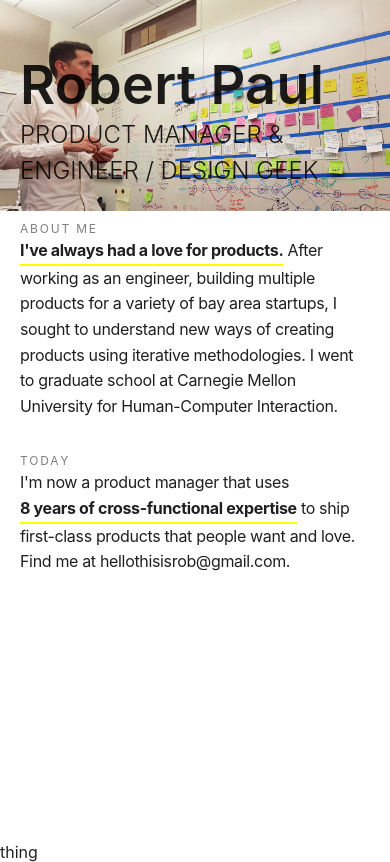
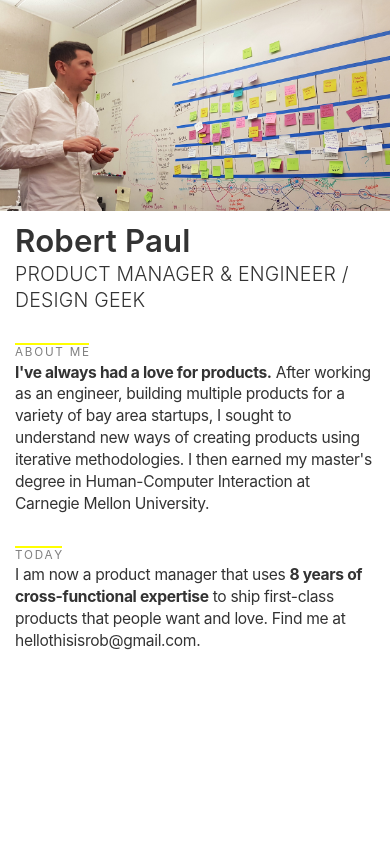
Before and after one commit to robert-paul/robertpaul.co, a React (Create React App) app: page / in a window 390 px wide. Built offline with nearby package versions, Linux system fonts and the light colour scheme.

Commit message:
trying out mobile font sizes

```diff
--- a/src/App.css
+++ b/src/App.css
@@ -50,37 +50,34 @@ table {
 
 html {
   font-family: -apple-system, BlinkMacSystemFont, "Segoe UI", Roboto, "Oxygen", Oxygen-Sans, Ubuntu, "Ubuntu", Cantarell, "Cantarell", "Fira Sans", "Droid Sans", "Helvetica Neue", sans-serif;
-  font-size: 16px;
-  color: rgba(0, 0, 0, 0.88);
+  font-size: 17px;
+  color: #333;
   text-rendering: optimizeLegibility; }
 
 h1 {
-  font-size: 54px;
+  font-size: 57.375px;
   font-weight: 600;
   letter-spacing: .006em; }
 
 h2 {
-  font-size: 36px; }
+  font-size: 38.25px; }
 
 h3 {
-  font-size: 24px;
+  font-size: 25.5px;
   font-weight: 300;
-  line-height: 1.5em; }
+  line-height: 1.5em;
+  letter-spacing: .01em; }
 
 p {
+  font-weight: 400;
   line-height: 160%;
   letter-spacing: -.021em; }
 
 a, a:active, a:visited {
-  color: #4500ee;
   text-decoration: none; }
 
 a:hover {
-  text-decoration: none;
-  animation-name: blinkfast;
-  animation-duration: 2s;
-  animation-iteration-count: infinite;
-  animation-timing-function: linear; }
+  text-decoration: none; }
 
 label {
   display: inline-block;
@@ -88,7 +85,9 @@ label {
   color: rgba(0, 0, 0, 0.5);
   text-transform: uppercase;
   letter-spacing: 0.15em;
-  padding-bottom: 3px; }
+  padding-top: 2px;
+  padding-bottom: 3px;
+  border-top: 2px solid yellow; }
 
 .yellow {
   display: inline-block;
@@ -105,15 +104,37 @@ label {
 ::selection {
   background: #4500ee;
   /* WebKit/Blink Browsers */
-  color: #fbf34c; }
+  color: yellow; }
 
 ::-moz-selection {
   background: #4500ee;
   /* Gecko Browsers */
-  color: #fbf34c; }
+  color: yellow; }
 
 .rm-ls {
   letter-spacing: initial; }
+
+@media only screen and (max-width: 768px) and (max-height: 1024px) {
+  html {
+    font-size: 4vw; }
+  h1 {
+    font-size: 8vw;
+    font-weight: 600;
+    letter-spacing: .006em; }
+  h2 {
+    font-size: 6vw; }
+  h3 {
+    font-size: 5vw;
+    font-weight: 300;
+    line-height: 1.3em;
+    letter-spacing: .01em; }
+  p {
+    font-weight: 400;
+    line-height: 140%;
+    letter-spacing: -.021em; }
+  label {
+    font-size: 3vw;
+    letter-spacing: 0.15em; } }
 
 .viewport-wrap {
   height: 100vh;
@@ -158,12 +179,40 @@ label {
     flex-direction: column; }
   .flex-item {
     height: 25vh;
-    width: 100%; }
+    width: 100%;
+    align-items: initial; }
   .cover-info {
     position: initial;
-    padding: 20px;
+    padding: 15px;
     top: 5%; }
   .sm-screen {
     display: initial; }
   .bg-screen {
     display: none; } }
+
+.button {
+  display: inline-block;
+  background-color: #4500ee;
+  padding: 14px 2em;
+  margin: .5em .5em .5em 0;
+  color: #fff;
+  font-weight: 300;
+  white-space: normal;
+  border-radius: 3px;
+  letter-spacing: 1.9px;
+  min-width: 112px;
+  min-height: 48px;
+  border: 0;
+  outline: 0;
+  box-shadow: 0 3px 6px rgba(0, 0, 0, 0.16), 0 3px 6px rgba(0, 0, 0, 0.23);
+  line-height: 1em;
+  vertical-align: middle;
+  user-select: none;
+  text-align: center; }
+
+.button:hover {
+  background-color: #5500ff;
+  color: #fff; }
+
+.button-resume {
+  margin-top: 25px; }
--- a/src/App.scss
+++ b/src/App.scss
@@ -2,3 +2,4 @@
 //@import './styles/variables.scss';
 @import './styles/base.scss';
 @import './styles/cover.scss';
+@import './styles/button.scss';
--- a/src/components/Cover.jsx
+++ b/src/components/Cover.jsx
@@ -17,13 +17,13 @@ const Cover = () => (
 					</h3>
 					<label>About m<span className="rm-ls">e</span></label>
 					<p>
-						<strong className="yellow">I've always had a love for products.</strong> After working as an engineer, building multiple products for a variety of bay area startups, I sought to understand new ways of creating products using iterative methodologies. I went to graduate school at Carnegie Mellon University for Human-Computer Interaction.
+						<strong className="">I've always had a love for products.</strong> After working as an engineer, building multiple products for a variety of bay area startups, I sought to understand new ways of creating products using iterative methodologies. I then earned my master's degree in Human-Computer Interaction at Carnegie Mellon University.
 					</p>
 					<br />
 					<br />
 					<label>Toda<span className="rm-ls">y</span></label>
 					<p>
-						I'm now a product manager that uses <strong className="yellow">8 years of cross-functional expertise</strong> to ship first-class products that people want and love. Find me at hellothisisrob@gmail.com.
+						I am now a product manager that uses <strong className="">8 years of cross-functional expertise</strong> to ship first-class products that people want and love. Find me at hellothisisrob@gmail.com.
 					</p>
 
 				</section>
--- a/src/components/PncStub.jsx
+++ b/src/components/PncStub.jsx
@@ -1,7 +1,7 @@
 import React from 'react';
 
 const PncStub = () => (
-	<div>thing</div>
+	<div></div>
 )
 
 export default PncStub;
--- a/src/styles/base.css
+++ b/src/styles/base.css
@@ -3,37 +3,34 @@
 
 html {
   font-family: -apple-system, BlinkMacSystemFont, "Segoe UI", Roboto, "Oxygen", Oxygen-Sans, Ubuntu, "Ubuntu", Cantarell, "Cantarell", "Fira Sans", "Droid Sans", "Helvetica Neue", sans-serif;
-  font-size: 16px;
-  color: rgba(0, 0, 0, 0.88);
+  font-size: 17px;
+  color: #333;
   text-rendering: optimizeLegibility; }
 
 h1 {
-  font-size: 54px;
+  font-size: 57.375px;
   font-weight: 600;
   letter-spacing: .006em; }
 
 h2 {
-  font-size: 36px; }
+  font-size: 38.25px; }
 
 h3 {
-  font-size: 24px;
+  font-size: 25.5px;
   font-weight: 300;
-  line-height: 1.5em; }
+  line-height: 1.5em;
+  letter-spacing: .01em; }
 
 p {
+  font-weight: 400;
   line-height: 160%;
   letter-spacing: -.021em; }
 
 a, a:active, a:visited {
-  color: #4500ee;
   text-decoration: none; }
 
 a:hover {
-  text-decoration: none;
-  animation-name: blinkfast;
-  animation-duration: 2s;
-  animation-iteration-count: infinite;
-  animation-timing-function: linear; }
+  text-decoration: none; }
 
 label {
   display: inline-block;
@@ -41,7 +38,9 @@ label {
   color: rgba(0, 0, 0, 0.5);
   text-transform: uppercase;
   letter-spacing: 0.15em;
-  padding-bottom: 3px; }
+  padding-top: 2px;
+  padding-bottom: 3px;
+  border-top: 2px solid yellow; }
 
 .yellow {
   display: inline-block;
@@ -58,12 +57,34 @@ label {
 ::selection {
   background: #4500ee;
   /* WebKit/Blink Browsers */
-  color: #fbf34c; }
+  color: yellow; }
 
 ::-moz-selection {
   background: #4500ee;
   /* Gecko Browsers */
-  color: #fbf34c; }
+  color: yellow; }
 
 .rm-ls {
   letter-spacing: initial; }
+
+@media only screen and (max-width: 768px) and (max-height: 1024px) {
+  html {
+    font-size: 4vw; }
+  h1 {
+    font-size: 8vw;
+    font-weight: 600;
+    letter-spacing: .006em; }
+  h2 {
+    font-size: 6vw; }
+  h3 {
+    font-size: 5vw;
+    font-weight: 300;
+    line-height: 1.3em;
+    letter-spacing: .01em; }
+  p {
+    font-weight: 400;
+    line-height: 140%;
+    letter-spacing: -.021em; }
+  label {
+    font-size: 3vw;
+    letter-spacing: 0.15em; } }
--- a/src/styles/base.scss
+++ b/src/styles/base.scss
@@ -9,43 +9,47 @@
 
 html {
   font-family: -apple-system, BlinkMacSystemFont, "Segoe UI", Roboto, "Oxygen", Oxygen-Sans, Ubuntu, "Ubuntu", Cantarell, "Cantarell", "Fira Sans", "Droid Sans", "Helvetica Neue", sans-serif;
-  font-size: 16px;
-  color: rgba(0,0,0,.88);
+  font-size: 17px;
+  //color: rgba(0,0,0,.88);
+  //color: #3d3d3d;
+  color: #333;
   text-rendering: optimizeLegibility;
 }
 
 h1 {
-	font-size: 54px;
+	font-size: 57.375px;
 	font-weight: 600;
 	letter-spacing: .006em;
 }
 
 h2 {
-	font-size: 36px;
+	font-size: 38.25px;
 }
 
 h3 {
-	font-size: 24px;
+	font-size: 25.5px;
 	font-weight: 300;
-	line-height: 1.5em
+	line-height: 1.5em;
+	letter-spacing: .01em;
 }
 
 p {
+	font-weight: 400;
 	line-height: 160%;
 	letter-spacing: -.021em;
 }
 
 a, a:active, a:visited {
-	color: #4500ee;
+	//color: #4500ee;
 	text-decoration: none;
 }
 
 a:hover {
 	text-decoration: none;
-	animation-name: blinkfast;
-	animation-duration: 2s;
-	animation-iteration-count: infinite;
-	animation-timing-function: linear;
+	//animation-name: blinkfast;
+	//animation-duration: 2s;
+	//animation-iteration-count: infinite;
+	//animation-timing-function: linear;
 }
 
 label {
@@ -54,9 +58,9 @@ label {
 	color: rgba(0,0,0,.5);
 	text-transform: uppercase;
 	letter-spacing: 0.15em;
-	//padding-top: 2px;
+	padding-top: 2px;
 	padding-bottom: 3px;
-	//border-top: 2px solid yellow;
+	border-top: 2px solid yellow;
 }
 
 .yellow {
@@ -80,13 +84,47 @@ label {
 
 ::selection {
   background: #4500ee; /* WebKit/Blink Browsers */
-  color:  #fbf34c;
+  color:  yellow;
 }
 ::-moz-selection {
   background: #4500ee; /* Gecko Browsers */
-  color: #fbf34c;
+  color: yellow;
 }
 
 .rm-ls {
 	letter-spacing: initial;
 }
+
+@media only screen and (max-width: 768px) and (max-height: 1024px) {
+	html {
+	  font-size: 4vw;
+	}
+
+	h1 {
+	font-size: 8vw;
+	font-weight: 600;
+	letter-spacing: .006em;
+	}
+
+	h2 {
+		font-size: 6vw;
+	}
+
+	h3 {
+		font-size: 5vw;
+		font-weight: 300;
+		line-height: 1.3em;
+		letter-spacing: .01em;
+	}
+
+	p {
+		font-weight: 400;
+		line-height: 140%;
+		letter-spacing: -.021em;
+	}
+
+	label {
+		font-size: 3vw;
+		letter-spacing: 0.15em;
+	}
+}
--- a/src/styles/cover.css
+++ b/src/styles/cover.css
@@ -41,10 +41,11 @@
     flex-direction: column; }
   .flex-item {
     height: 25vh;
-    width: 100%; }
+    width: 100%;
+    align-items: initial; }
   .cover-info {
     position: initial;
-    padding: 20px;
+    padding: 15px;
     top: 5%; }
   .sm-screen {
     display: initial; }
--- a/src/styles/cover.scss
+++ b/src/styles/cover.scss
@@ -60,6 +60,7 @@
     .flex-item {
     	height: 25vh;
     	width: 100%;
+    	align-items: initial;
 	}
 
 	.cover-image {
@@ -69,7 +70,7 @@
 
 	.cover-info {
 		position: initial;
-		padding: 20px;
+		padding: 15px;
 		top: 5%;
 	}
 
```
Also changed, not shown: src/styles/button.css (added, +26 -0 lines), src/styles/button.scss (added, +30 -0 lines).
